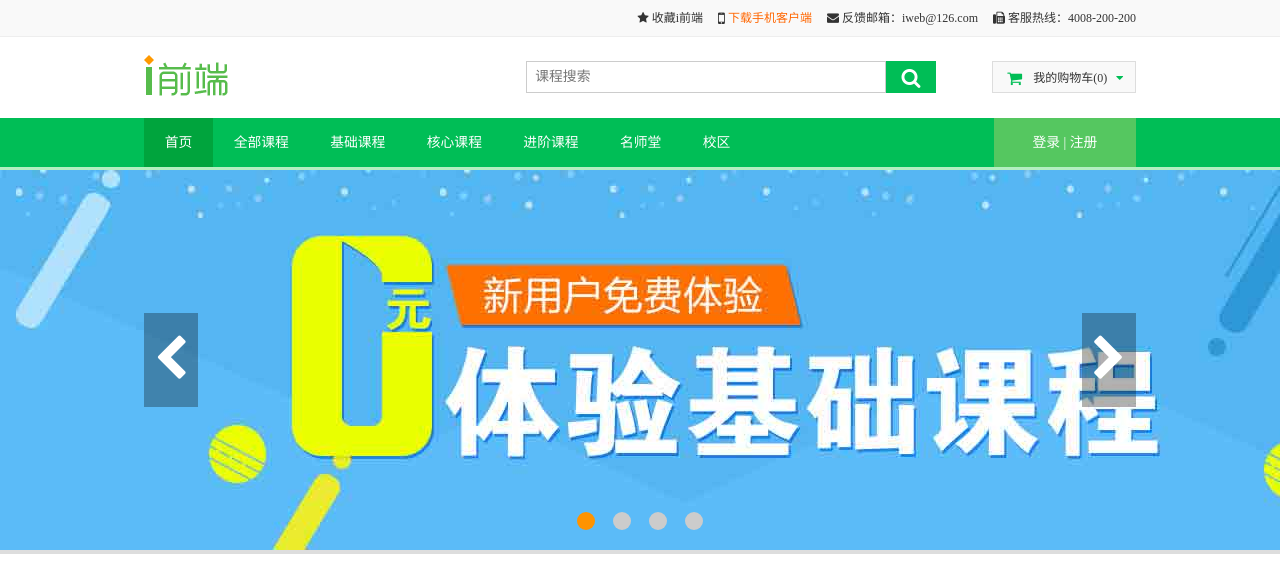
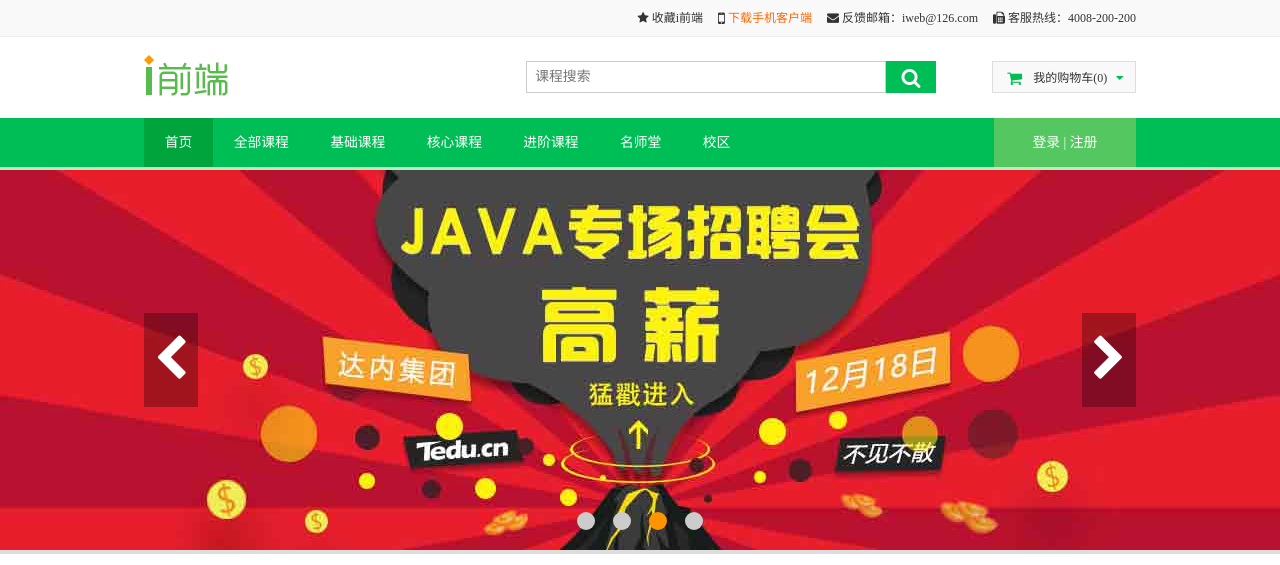
Before and after one commit to yue-z1/iweb, a plain HTML site: page iweb_frontend/index.html in a window 1280 px wide. Both pictures are taken after a click on the item 622 px from the left and 520 px from the top of the page. Shown: the top 565 px of the page. Drawn offline with Linux system fonts and the light colour scheme.

```diff
--- a/iweb_frontend/index.html
+++ b/iweb_frontend/index.html
@@ -117,10 +117,10 @@
 					</ul>
 					<!-- 轮播指示器 -->
 					<ul class="indicators">
-						<li  class="active"></li>
-						<li ></li>
-						<li ></li>
-						<li ></li>
+						<li data-carousel-to="0" class="active"></li>
+						<li data-carousel-to="1"></li>
+						<li data-carousel-to="2"></li>
+						<li data-carousel-to="3" ></li>
 					</ul>
 					<!-- 上/下一张切换控件 -->
 					<div class="controls">
--- a/iweb_frontend/js/components.js
+++ b/iweb_frontend/js/components.js
@@ -1,59 +1,96 @@
 /*1.响应式导航条，点击汉堡包按钮时导航菜单从左侧进入；点击关闭按钮时导航隐藏到左侧*/
 // 根据属性选择器查找一个元素
- document.querySelector('[data-toggle="nav"]').onclick=function(){
+document.querySelector('[data-toggle="nav"]').onclick = function() {
 	// alert(123)
 	// 将导航条从左侧移出来——给navbar添加active类
 	document.querySelector('[data-target="nav"]')
 		.classList.add('active')
 }
 // 点击关闭按钮时导航隐藏到左侧
- document.querySelector('[data-close="nav"]').onclick=function(){
+document.querySelector('[data-close="nav"]').onclick = function() {
 	document.querySelector('[data-target="nav"]')
 		.classList.remove('active')
 }
 /*2.轮播广告*/
- let currentCarousel=0  //当前正在显示哪个广告
- let totalCarousel=4   //轮播广告的总数
+let currentCarousel = 0 //当前正在显示哪个广告
+let totalCarousel = 4 //轮播广告的总数
 // 点击“下一张”按钮，自动切换到广告中的下一张
- document.querySelector('[data-carousel="next"]').onclick=function(){
-	 currentCarousel++    //切换到下一个
-	 if(currentCarousel>=totalCarousel){
+document.querySelector('[data-carousel="next"]').onclick = function() {
+	currentCarousel++ //切换到下一个
+	if (currentCarousel >= totalCarousel) {
 		//如果已经切换到最后一张之后，必需重回到0
-		 currentCarousel=0
+		currentCarousel = 0
 	}
 	//显示新的轮播广告项：
 	//首先隐藏当前显示的广告项——li删除active类
 	document.querySelector('.carousel>.items>li.active').classList.remove('active')
 	//然后再让目标广告项显示出来——li添加active类
-	 let list=document.querySelectorAll('.carousel>.items>li')
+	let list = document.querySelectorAll('.carousel>.items>li')
 	list[currentCarousel].classList.add('active')
 
 	//切换广告指示器的显示：
 	//首先隐藏当前处于active状态的指示器——li删除active类
 	document.querySelector('.carousel>.indicators>li.active').classList.remove('active')
 	//然后再让目标广告项显示出来——li添加active类
-	 	 list=document.querySelectorAll('.carousel>.indicators>li')
+	list = document.querySelectorAll('.carousel>.indicators>li')
 	list[currentCarousel].classList.add('active')
 }
 
+
 // 点击“上一张”按钮，自动切换到广告中的上一张
- document.querySelector('[data-carousel="prev"]').onclick=function(){
- 	 currentCarousel--    //切换到上一个
- 	 if(currentCarousel<0){
+document.querySelector('[data-carousel="prev"]').onclick = function() {
+	currentCarousel-- //切换到上一个
+	if (currentCarousel < 0) {
 		//如果已经切换到最后一张之后，必需重回到0
- 		 currentCarousel=totalCarousel-1
+		currentCarousel = totalCarousel - 1
 	}
 	//显示新的轮播广告项：
 	//首先隐藏当前显示的广告项——li删除active类
 	document.querySelector('.carousel>.items>li.active').classList.remove('active')
 	//然后再让目标广告项显示出来——li添加active类
- 	 let list=document.querySelectorAll('.carousel>.items>li')
+	let list = document.querySelectorAll('.carousel>.items>li')
 	list[currentCarousel].classList.add('active')
 
 	//切换广告指示器的显示：
 	//首先隐藏当前处于active状态的指示器——li删除active类
 	document.querySelector('.carousel>.indicators>li.active').classList.remove('active')
 	//然后再让目标广告项显示出来——li添加active类
-		 list=document.querySelectorAll('.carousel>.indicators>li')
+	list = document.querySelectorAll('.carousel>.indicators>li')
 	list[currentCarousel].classList.add('active')
 }
+
+
+// 点击四个"轮播指示器（小圆饼）"时，切换到对应的广告项
+let indicatorList=document.querySelectorAll('[data-carousel-to]')
+  indicatorList.forEach(function(e,i){
+	  //console.log(i,e)//e就是每个li,i是li的下标
+	  e.onclick=function(){
+		  document.querySelector('.carousel>.items>li.active').classList.remove('active')
+		  //提示：CSS中nth:child()下标从1开始而不是0！
+		  document.querySelector('.carousel>.items>li:nth-child('+(i+1)+')').classList.add('active')
+
+
+		  document.querySelector('.carousel>.indicators>li.active').classList.remove('active')
+		  //提示：CSS中nth:child()下标从1开始而不是0！
+		  document.querySelector('.carousel>.indicators>li:nth-child('+(i+1)+')').classList.add('active')
+	  }
+  })
+
+
+//让轮播广告每隔3秒自动切换到下一张
+//let timer=setTimeout()
+let timer=setInterval(function(){
+	currentCarousel++
+	//如果切换到最后一张之后，则重新从头开始轮播
+	if(currentCarousel>=totalCarousel){
+		currentCarousel=0
+	}
+	//切换当前显示的广告项
+	document.querySelector('.carousel>.items>li.active').classList.remove('active')
+	//提示：CSS中nth:child()下标从1开始而不是0！
+	document.querySelector('.carousel>.items>li:nth-child('+(currentCarousel+1)+')').classList.add('active')
+	//切换当前广告项对应的指示器
+	document.querySelector('.carousel>.indicators>li.active').classList.remove('active')
+	//提示：CSS中nth:child()下标从1开始而不是0！
+	document.querySelector('.carousel>.indicators>li:nth-child('+(currentCarousel+1)+')').classList.add('active')
+},3000)
```
Lines whose indentation alone changed are shown as unchanged.
